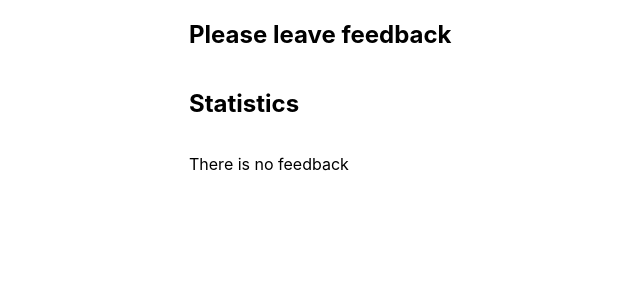
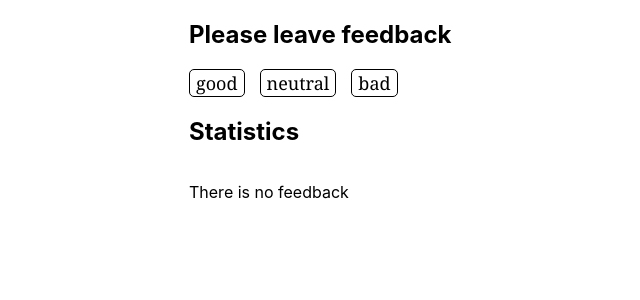
Before and after one commit to FergusonJoan/goit-react-hw-02-feedback, a React (Create React App) app: page / in a window 1280 px wide. Shown: the top 300 px of the page, without its empty margins (301-941 px from the left). Built offline with nearby package versions, Linux system fonts and the light colour scheme.

Commit message:
finish feedback form

```diff
--- a/src/components/App.jsx
+++ b/src/components/App.jsx
@@ -11,11 +11,9 @@ export class App extends Component {
   };
 
   onLeaveFeedback = option => {
-    this.setState(prevState => {
-      return {
-        [option]: prevState[option] + 1,
-      };
-    });
+    this.setState(prevState => ({
+      [option]: prevState[option] + 1,
+    }));
   };
   countTotalFeedback = () => {
     const { good, neutral, bad } = this.state;
--- a/src/components/FeedbackOptions/FeedbackOptions.jsx
+++ b/src/components/FeedbackOptions/FeedbackOptions.jsx
@@ -5,16 +5,16 @@ import style from './FeedbackOptions.module.scss';
 export const FeedbackOptions = ({ options, onLeaveFeedback }) => {
   return (
     <div className={style.list}>
-      {options.map(option => {
+      {options.map(grade => (
         <button
-          key={option}
+          key={grade}
           type="button"
           className={style.button}
-          onClick={() => onLeaveFeedback(option)}
+          onClick={() => onLeaveFeedback(grade)}
         >
-          {option}
-        </button>;
-      })}
+          {grade}
+        </button>
+      ))}
     </div>
   );
 };
```
